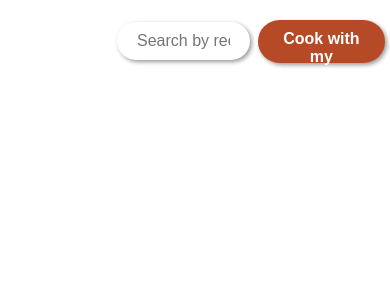
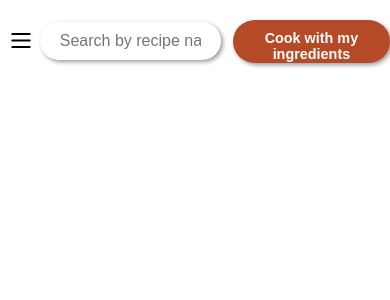
Before and after one commit to aleixcaasas/Improvised_chef, a React (Create React App) app in the folder react-app/: page /components/searchbar in a window 390 px wide. Shown: the top 300 px of the page. Built offline with nearby package versions, Linux system fonts and the light colour scheme.

Commit message:
versio final searchBar 1
diseny responsive actualitzat

```diff
--- a/react-app/src/components/searchBar/SearchBar.css
+++ b/react-app/src/components/searchBar/SearchBar.css
@@ -1,6 +1,6 @@
 
 
-.searchBar-div {
+.searchBar-divNo360 {
   display: flex;
   flex-direction: row;
   justify-content: space-between;
@@ -8,6 +8,14 @@
   position: fixed;
   left: 30%;
   width: 70%;
+}
+
+.searchBar-divYes3601{
+  display: none;
+}
+
+.searchBar-divYes3602{
+  display: none;
 }
 
 .searchBar1 {
@@ -25,7 +33,6 @@
 	border-top-left-radius: 25px;
 	border: none;
   text-align: left;
-
 }
 
 .CookButton {
@@ -48,6 +55,11 @@
   margin-bottom: 18px;
 }
 
+.menuIcon{
+  display: none;
+  size: 30px;
+}
+
 .CookButton:hover {
   background: rgb(102, 24, 24);
 }
@@ -55,33 +67,63 @@
 
 @media only screen and (max-width: 768px) {
 
+  .searchBar-divYes3601{
+    display: none;
+  }
+
+  .searchBar-divYes3602{
+    display: none;
+  }
+
+  .searchBar-divNo360 {
+    display: flex;
+    flex-direction: row;
+    left: 2%;
+    width: 100%;
+    text-align: left;
+  }
+  .menuIcon{
+    display: block;
+    padding-right: 6px;
+  }
+  .CookButton{
+    font-size: 0.90em;
+  }
 }
 
 
 @media only screen and (max-width: 360px) {
 
-  .searchBar-div {
-    display: flex;
+  .searchBar-divNo360 {
+    /*display: flex;
     flex-direction: column;
     left: 2%;
     width: 100%;
-    text-align: left;
+    text-align: left;*/
+    display: none;
   }
 
-  .searchBar1.placeholder {
+  .searchBar-divYes3601{
+    display: flex;
+    flex-direction: row;
+    height: 78px;
+    align-items:center;
+    padding-left: 10px;
+  }
 
+  .searchBar-divYes3602{
+    display: flex;
+    margin-top: 0px;
   }
 
   .searchBar1{
     order: 1;
     width: 100%;
     padding: 12px  68px;
-
   }
 
   .CookButton{
     order: 0;
     width: 80%;
   }
-
 }
--- a/react-app/src/components/searchBar/SearchBar.js
+++ b/react-app/src/components/searchBar/SearchBar.js
@@ -1,5 +1,6 @@
 import { useEffect, useState } from "react";
 import { MdSearch } from 'react-icons/md';
+import { TbIcons, TbMenu2 } from 'react-icons/tb';
 import './SearchBar.css';
 
 
@@ -41,6 +42,9 @@ export default function SearchBar() {
 
     return (
         <div className="searchBar-div">
+
+            <div className="searchBar-divNo360"  /*per resolucions majors que 360px*/ >
+                <TbMenu2 className="menuIcon" size={43} />
                 <input
                     className="searchBar1"
                     //value={cercador}
@@ -49,5 +53,21 @@ export default function SearchBar() {
                 />
                 <button className="CookButton" type="submit" value="Create user"> Cook with my ingredients</button>
             </div>
+
+            <div className="searchBar-divYes3601" /*per resolucions majors que 360px*/>
+                <TbMenu2 className="menuIcon" size={43} />
+                <button className="CookButton" type="submit" value="Create user"> Cook with my ingredients</button>
+
+            </div>
+
+            <div className="searchBar-divYes3602" /*per resolucions majors que 360px*/>
+                <input
+                    className="searchBar1"
+                    //value={cercador}
+                    placeholder={"Search by recipe name"}
+                    //onChange={handleChange}
+                />
+            </div>
+        </div>
     );
 }
```
Lines whose indentation alone changed are shown as unchanged.
